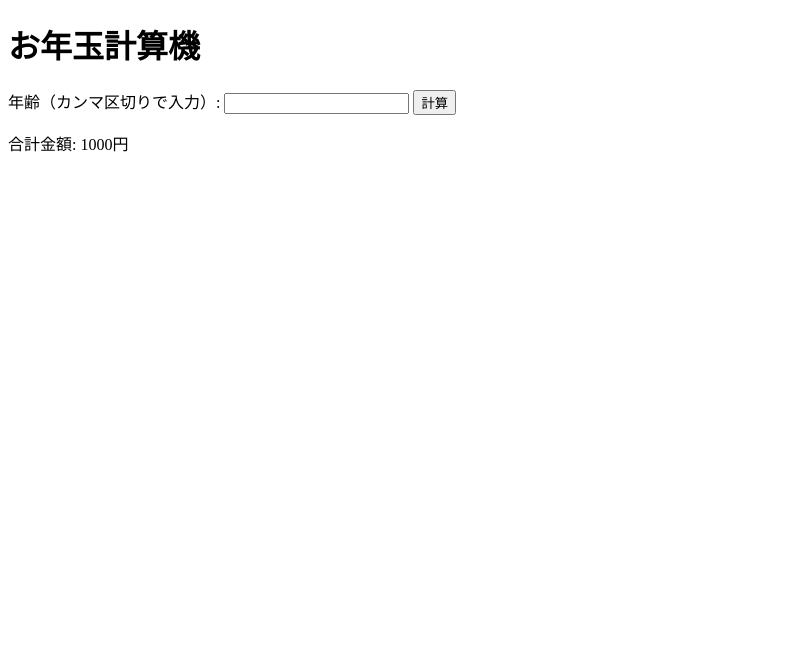
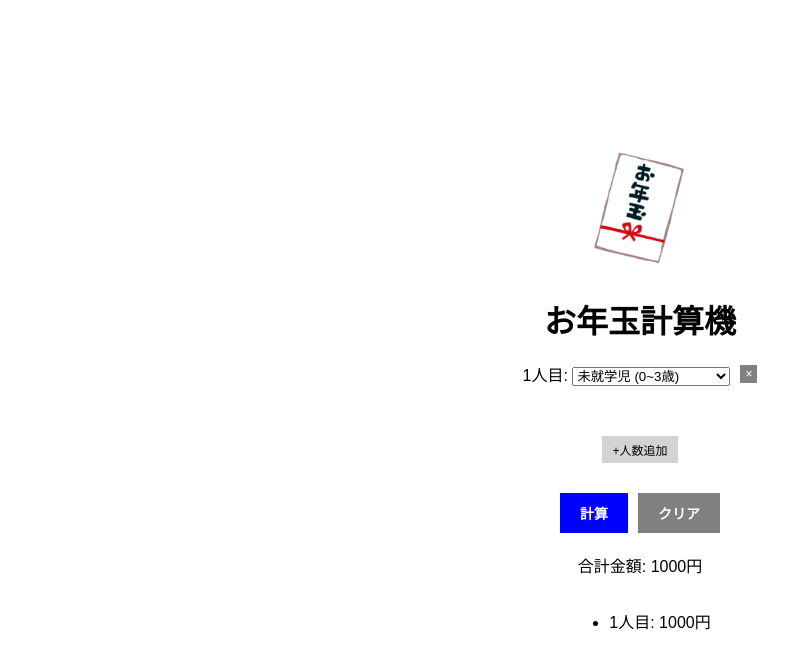
Before and after one commit to tanakayuuta0321/otoshidama-calculator, a plain HTML site: page index.html in a window 1280 px wide. Both pictures are taken after a click on the button "計算". Shown: the whole page, without its empty margins (0-812 px from the left). Drawn offline with Linux system fonts and the light colour scheme.

Commit message:
デザインと基本機能を追加

```diff
--- a/index.html
+++ b/index.html
@@ -4,26 +4,199 @@
     <meta charset="UTF-8" />
     <meta name="viewport" content="width=device-width, initial-scale=1.0" />
     <title>お年玉計算機</title>
+    <style>
+      body {
+        display: flex;
+        flex-direction: column;
+        align-items: center;
+        justify-content: center;
+        height: 100vh;
+        margin: 0;
+        font-family: Arial, sans-serif;
+      }
+
+      h1 {
+        margin-bottom: 20px;
+      }
+
+      #age-groups {
+        margin-bottom: 20px;
+      }
+
+      .age-group {
+        display: flex;
+        align-items: center;
+        margin-bottom: 10px;
+      }
+
+      .age-group button {
+        margin-left: 10px;
+        background-color: gray;
+        color: white;
+        border: none;
+        padding: 2px 5px;
+        cursor: pointer;
+        font-size: 12px;
+      }
+
+      #button-container {
+        display: flex;
+        justify-content: center;
+        gap: 10px;
+        margin-top: 10px;
+      }
+
+      #calculate, #clear {
+        font-size: 14px;
+        padding: 10px 20px;
+        cursor: pointer;
+        border: none;
+        font-weight: bold;
+      }
+
+      #calculate {
+        background-color: blue;
+        color: white;
+      }
+
+      #clear {
+        background-color: gray;
+        color: white;
+      }
+
+      #add-person {
+        display: flex;
+        justify-content: center;
+        margin: 20px 0;
+      }
+
+      #add-person button {
+        font-size: 12px;
+        padding: 5px 10px;
+        cursor: pointer;
+        background-color: lightgray;
+        border: none;
+        color: black;
+      }
+
+      #result {
+        margin-top: 20px;
+      }
+
+      #otoshidama-image {
+        width: 100px;
+        height: auto;
+        margin-bottom: 10px;
+      }
+    </style>
   </head>
   <body>
+    <img id="otoshidama-image" src="./syougatsu2_otoshidama.png" alt="お年玉画像" />
     <h1>お年玉計算機</h1>
-    <label>年齢（カンマ区切りで入力）: <input id="ages" /></label>
-    <button onclick="calculate()">計算</button>
+
+    <div id="age-groups">
+      <div class="age-group">
+        <label>
+          1人目:
+          <select class="age-select">
+            <option value="1000">未就学児 (0~3歳)</option>
+            <option value="2000">幼稚園 (4~5歳)</option>
+            <option value="3000">小学校低学年 (6~9歳)</option>
+            <option value="4000">小学校高学年 (9~12歳)</option>
+            <option value="5000">中学校 (13~15歳)</option>
+            <option value="7000">高校 (16~18歳)</option>
+          </select>
+        </label>
+        <button class="remove-person">×</button>
+      </div>
+    </div>
+
+    <div id="add-person">
+      <button id="add-button">+人数追加</button>
+    </div>
+
+    <div id="button-container">
+      <button id="calculate">計算</button>
+      <button id="clear">クリア</button>
+    </div>
+
     <p id="result"></p>
+    <ul id="breakdown"></ul>
 
     <script>
-      function calculate() {
-        const ages = document.getElementById("ages").value.split(",").map(Number);
-        const amounts = ages.map(age => {
-          if (age >= 0 && age <= 3) return 1000;
-          if (age >= 4 && age <= 6) return 2000;
-          if (age >= 7 && age <= 12) return 3000;
-          if (age >= 13 && age <= 15) return 5000;
-          if (age >= 16 && age <= 18) return 7000;
-          return 0;
+      const ageGroups = document.getElementById("age-groups");
+
+      document.getElementById("add-button").addEventListener("click", () => {
+        const newGroup = document.createElement("div");
+        const personNumber = ageGroups.children.length + 1;
+        newGroup.className = "age-group";
+        newGroup.innerHTML = `
+          <label>
+            ${personNumber}人目:
+            <select class="age-select">
+              <option value="1000">未就学児 (0~3歳)</option>
+              <option value="2000">幼稚園 (4~5歳)</option>
+              <option value="3000">小学校低学年 (6~9歳)</option>
+              <option value="4000">小学校高学年 (9~12歳)</option>
+              <option value="5000">中学校 (13~15歳)</option>
+              <option value="7000">高校 (16~18歳)</option>
+            </select>
+          </label>
+          <button class="remove-person">×</button>
+        `;
+        ageGroups.appendChild(newGroup);
+        updatePersonLabels();
+      });
+
+      ageGroups.addEventListener("click", (e) => {
+        if (e.target.classList.contains("remove-person")) {
+          e.target.parentElement.remove();
+          updatePersonLabels();
+        }
+      });
+
+      document.getElementById("calculate").addEventListener("click", () => {
+        const selects = document.querySelectorAll(".age-select");
+        let total = 0;
+        const breakdown = document.getElementById("breakdown");
+        breakdown.innerHTML = "";
+        selects.forEach((select, index) => {
+          const amount = Number(select.value);
+          total += amount;
+          const listItem = document.createElement("li");
+          listItem.textContent = `${index + 1}人目: ${amount}円`;
+          breakdown.appendChild(listItem);
         });
-        const total = amounts.reduce((sum, val) => sum + val, 0);
         document.getElementById("result").innerText = `合計金額: ${total}円`;
+      });
+
+      document.getElementById("clear").addEventListener("click", () => {
+        ageGroups.innerHTML = `
+          <div class="age-group">
+            <label>
+              1人目:
+              <select class="age-select">
+                <option value="1000">未就学児 (0~3歳)</option>
+                <option value="2000">幼稚園 (4~5歳)</option>
+                <option value="3000">小学校低学年 (6~9歳)</option>
+                <option value="4000">小学校高学年 (9~12歳)</option>
+                <option value="5000">中学校 (13~15歳)</option>
+                <option value="7000">高校 (16~18歳)</option>
+              </select>
+            </label>
+            <button class="remove-person">×</button>
+          </div>
+        `;
+        document.getElementById("result").innerText = "";
+        document.getElementById("breakdown").innerHTML = "";
+      });
+
+      function updatePersonLabels() {
+        const labels = document.querySelectorAll(".age-group label");
+        labels.forEach((label, index) => {
+          label.querySelector("select").value = label.querySelector("select").value;
+          label.firstChild.textContent = `${index + 1}人目: `;
+        });
       }
     </script>
   </body>
```
Also changed, not shown: syougatsu2_otoshidama.png (added).
